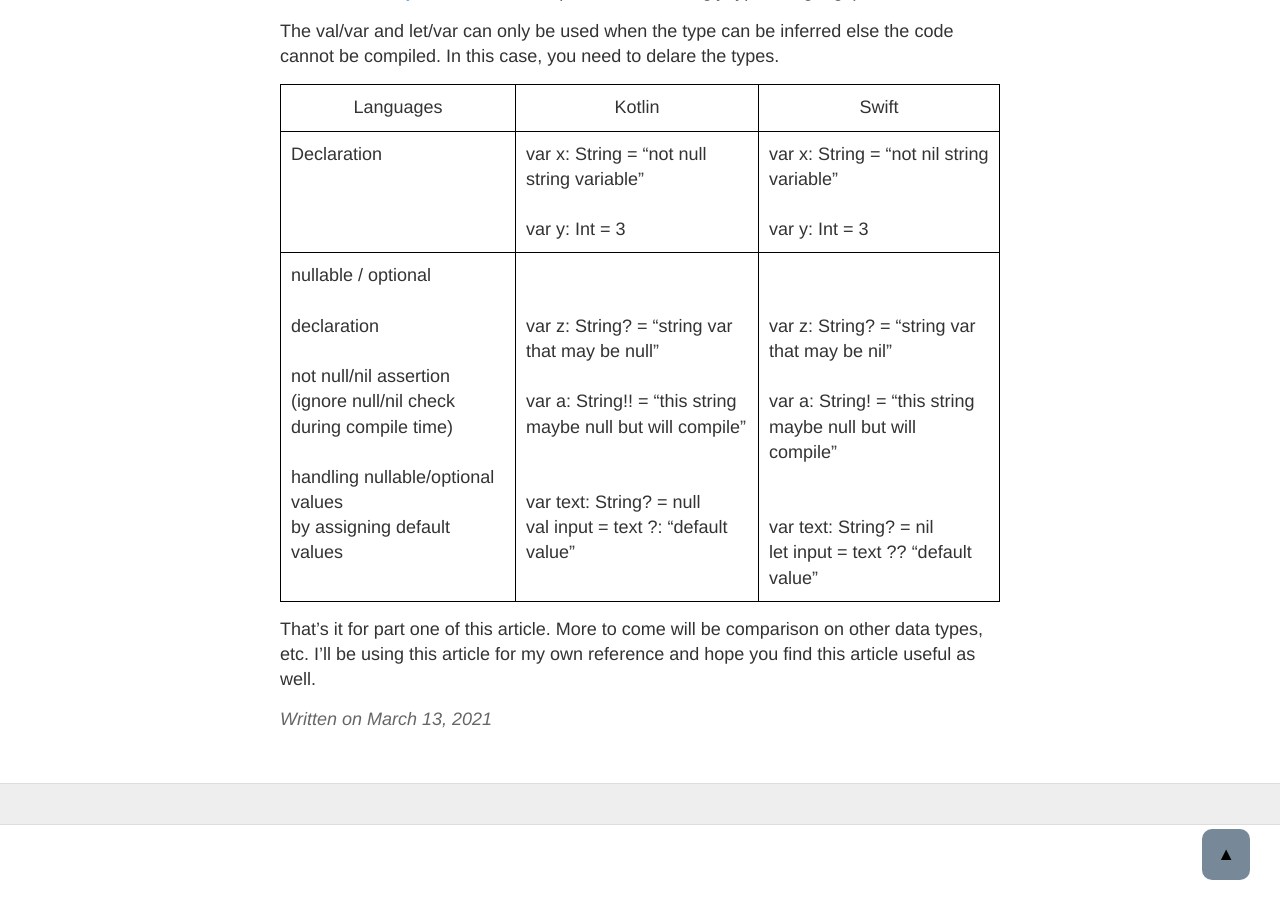
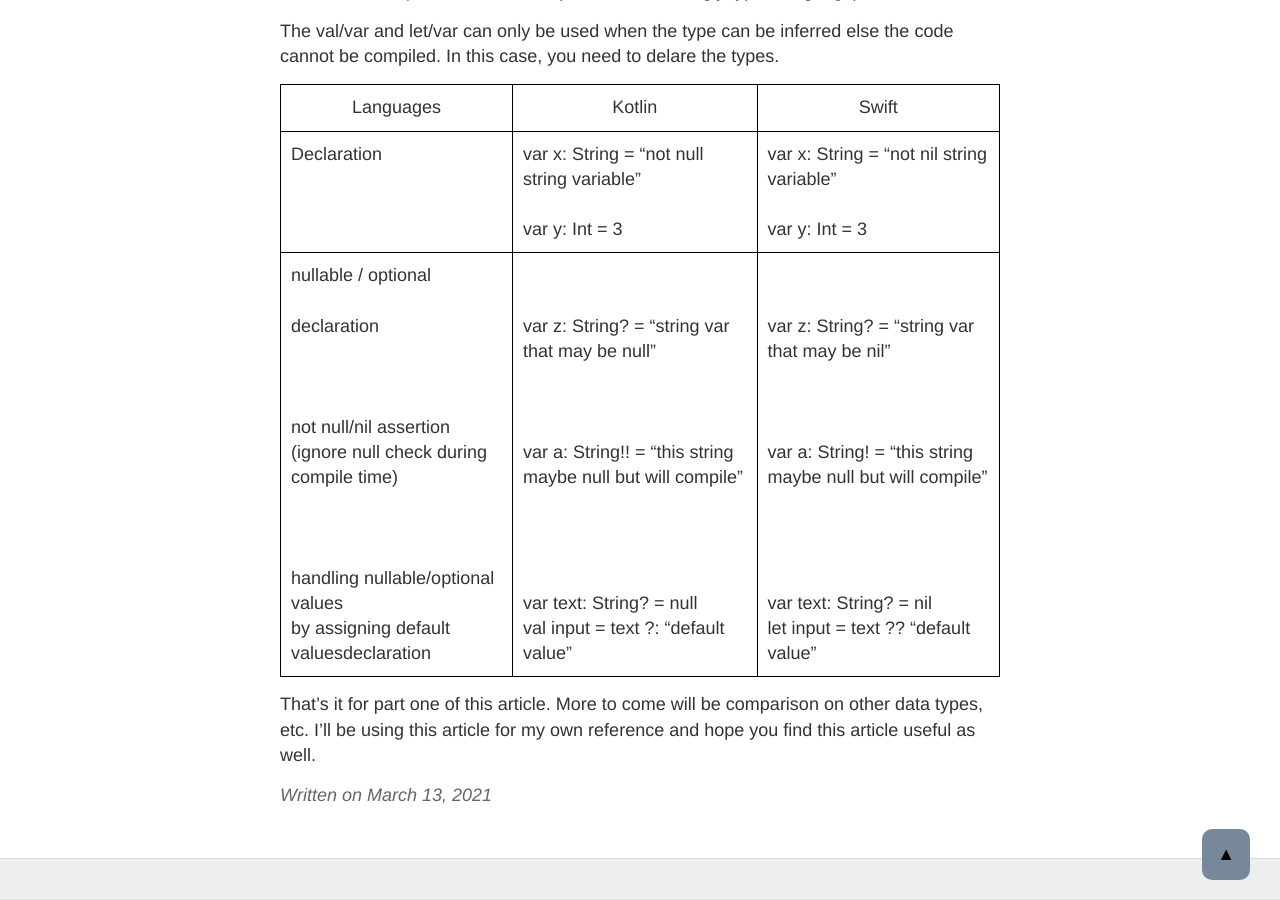
Before and after one commit to eccentty/eccentty.github.io, a Jekyll site: the page built from _posts/2021-03-13-learning-swift-and-kotlin-basic-data-types-part-one.md, in a window 1280 px wide and 900 px high, scrolled down 1129 px. Built offline with Jekyll 4.4.1, drawn with Linux system fonts in a browser that asks for light colours; comment, search, counter and statistics services are not loaded.

Commit message:
update style

```diff
--- a/_posts/2021-03-13-learning-swift-and-kotlin-basic-data-types-part-one.md
+++ b/_posts/2021-03-13-learning-swift-and-kotlin-basic-data-types-part-one.md
@@ -38,10 +38,10 @@
 The val/var and let/var can only be used when the type can be inferred else the code cannot be compiled. In this case, you need to delare the types.
 
 
-| Languages                                                                                                                                                                                 | Kotlin                                                                                                                                                                                                | Swift                                                                                                                                                                                             |
-|-------------------------------------------------------------------------------------------------------------------------------------------------------------------------------------------|-------------------------------------------------------------------------------------------------------------------------------------------------------------------------------------------------------|---------------------------------------------------------------------------------------------------------------------------------------------------------------------------------------------------|
-| Declaration                                                                                                                                                                               | var x: String = "not null string variable"<br><br>var y: Int = 3                                                                                                                                      | var x: String = "not nil string variable"<br><br>var y: Int = 3                                                                                                                                   |
-| nullable / optional <br><br>declaration<br><br>not null/nil assertion <br>(ignore null/nil check during compile time)<br><br>handling nullable/optional values<br>by assigning default values | <br><br>var z: String? = "string var that may be null"<br><br>var a: String!! = "this string maybe null but will compile" <br><br><br>var text: String? = null<br>val input = text ?: "default value" | <br><br>var z: String? = "string var that may be nil"<br><br>var a: String! = "this string maybe null but will compile"<br><br><br>var text: String? = nil<br>let input = text ?? "default value" |
+| Languages                                                                                                                                                                                                            	| Kotlin                                                                                                                                                                                                                	| Swift                                                                                                                                                                                                             	|
+|----------------------------------------------------------------------------------------------------------------------------------------------------------------------------------------------------------------------	|-----------------------------------------------------------------------------------------------------------------------------------------------------------------------------------------------------------------------	|-------------------------------------------------------------------------------------------------------------------------------------------------------------------------------------------------------------------	|
+| Declaration                                                                                                                                                                                                          	| var x: String = "not null string variable"<br><br>var y: Int = 3                                                                                                                                                      	| var x: String = "not nil string variable"<br><br>var y: Int = 3                                                                                                                                                   	|
+| nullable / optional <br><br>declaration<br><br><br><br>not null/nil assertion <br>(ignore null check during compile time)<br><br><br><br>handling nullable/optional values<br>by assigning default valuesdeclaration 	| <br><br>var z: String? = "string var that may be null"<br><br><br><br>var a: String!! = "this string maybe null but will compile" <br><br><br><br><br>var text: String? = null<br>val input = text ?: "default value" 	| <br><br>var z: String? = "string var that may be nil"<br><br><br><br>var a: String! = "this string maybe null but will compile"<br><br><br><br><br>var text: String? = nil<br>let input = text ?? "default value" 	|
 {:.mytablestyle}
 
 
```
